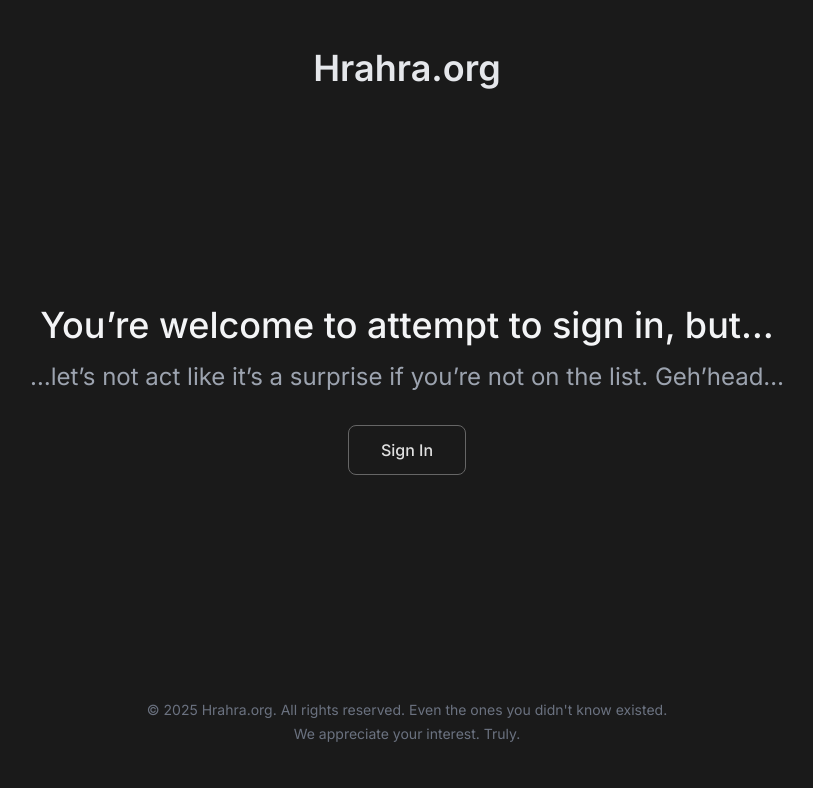
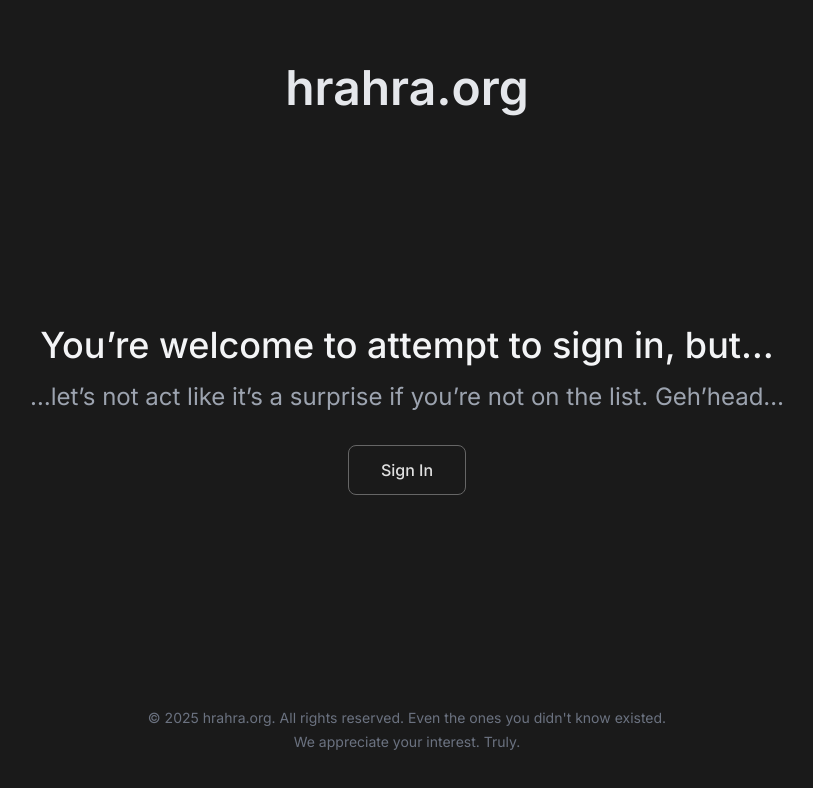
Before and after one commit to brooksjoey/brooksjoey.github.io, a plain HTML site: page index.html in a window 1280 px wide. Shown: the whole page, without its empty margins (233-1046 px from the left). Drawn offline with nearby package versions, Linux system fonts and the light colour scheme.

Commit message:
Update index.html

```diff
--- a/index.html
+++ b/index.html
@@ -3,7 +3,7 @@
 <head>
     <meta charset="UTF-8">
     <meta name="viewport" content="width=device-width, initial-scale=1.0">
-    <title>Hrahra.org</title>
+    <title>hrahra.org</title> <!-- Changed title to lowercase -->
     <!-- Tailwind CSS CDN for styling -->
     <script src="https://cdn.tailwindcss.com"></script>
     <link href="https://fonts.googleapis.com/css2?family=Inter:wght@300;400;500;600;700&display=swap" rel="stylesheet">
@@ -72,8 +72,8 @@
 </head>
 <body class="antialiased">
     <!-- Header: Domain Name -->
-    <header class="w-full text-center py-4">
-        <h1 class="text-3xl sm:text-4xl font-semibold text-gray-200">Hrahra.org</h1>
+    <header class="w-full text-center pt-8 pb-4"> <!-- Increased padding-top for 'tad lower' -->
+        <h1 class="text-4xl sm:text-5xl font-semibold text-gray-200">hrahra.org</h1> <!-- Larger font size and lowercase -->
     </header>
 
     <!-- Main Content Area -->
@@ -95,8 +95,8 @@
     </main>
 
     <!-- Footer -->
-    <footer class="w-full text-center py-6 text-gray-500 text-sm footer-text">
-        <p class="mb-1">&copy; 2025 Hrahra.org. All rights reserved. Even the ones you didn't know existed.</p>
+    <footer class="w-full text-center py-4 text-gray-500 text-sm footer-text"> <!-- Reduced padding-top for 'come up a line or two' -->
+        <p class="mb-1">&copy; 2025 hrahra.org. All rights reserved. Even the ones you didn't know existed.</p> <!-- Changed copyright to lowercase -->
         <p>We appreciate your interest. Truly.</p>
     </footer>
 </body>
```
